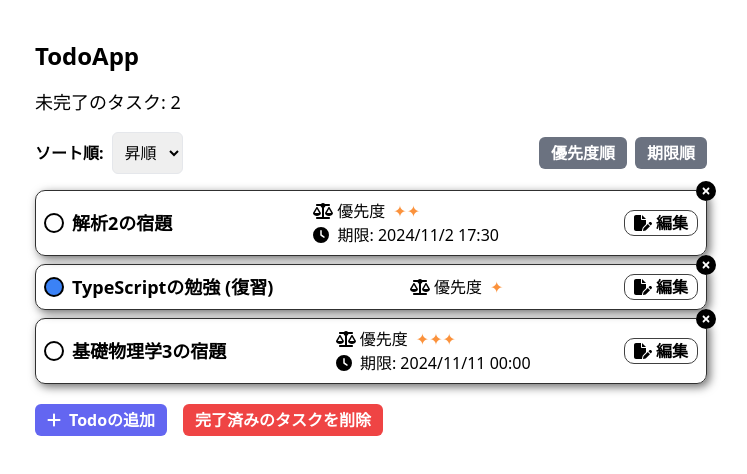
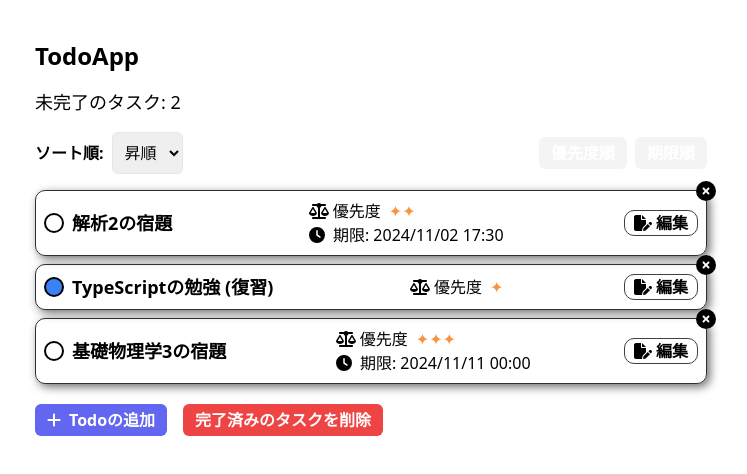
Before and after one commit to kohtarou/react-todo-app, a React (Vite) app: page / in a window 1280 px wide. Shown: the top 474 px of the page, without its empty margins (269-1016 px from the left). Built offline with nearby package versions, Linux system fonts and the light colour scheme.

Commit message:
ｔｒｇ

```diff
--- a/src/App.tsx
+++ b/src/App.tsx
@@ -203,7 +203,7 @@ const App = () => {
             type="button"
             onClick={() => handleSortOptionChange("priority")}
             className={`rounded-md px-3 py-1 font-bold text-white ${
-              sortOption === "priority" ? "bg-blue-500" : "bg-gray-500"
+              sortOption === "priority" ? "bg-[#F4F4FF]" : "bg-[#F4F4F4]"
             } hover:bg-blue-600`}
           >
             優先度順
@@ -212,7 +212,7 @@ const App = () => {
             type="button"
             onClick={() => handleSortOptionChange("deadline")}
             className={`rounded-md px-3 py-1 font-bold text-white ${
-              sortOption === "deadline" ? "bg-blue-500" : "bg-gray-500"
+              sortOption === "deadline" ? "bg-[#F4F4FF]" : "bg-[#F4F4F4]"
             } hover:bg-blue-600`}
           >
             期限順
--- a/src/TodoItem.tsx
+++ b/src/TodoItem.tsx
@@ -55,7 +55,7 @@ const TodoItem = (props: Props) => {
         {todo.deadline && (
           <div className="text-base">
             <FontAwesomeIcon icon={faClock} className="mr-1" /> 期限:{" "}
-            {dayjs(todo.deadline).format("YYYY/M/D HH:mm")}
+            {dayjs(todo.deadline).format("YYYY/MM/DD HH:mm")}
           </div>
         )}
       </div>
```
